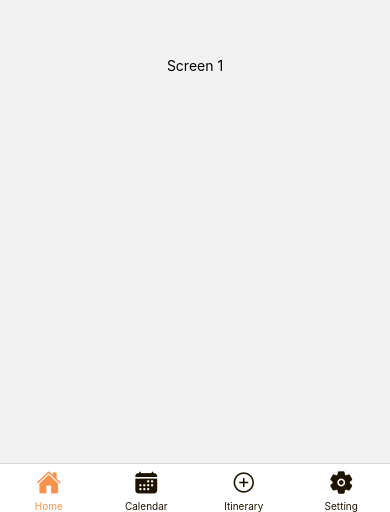
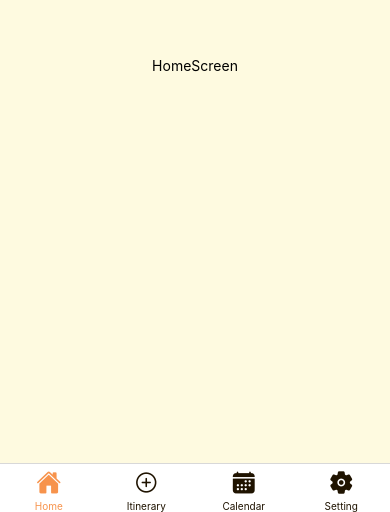
Before and after one commit to lcab/TravelPlanner, a React Native app: screen /Home in a window 390 px wide. Shown: the part 332-844 px from the top of the page. Built offline with nearby package versions, Linux system fonts and the light colour scheme.

Commit message:
4/9/24 1:57 : Lorena

```diff
--- a/App.js
+++ b/App.js
@@ -1,8 +1,8 @@
 import React from 'react';
-import { View, StyleSheet } from 'react-native';
 import { NavigationContainer } from '@react-navigation/native';
 import { createBottomTabNavigator } from '@react-navigation/bottom-tabs';
 import { Ionicons } from '@expo/vector-icons';
+import { colors, tabBarStyles } from './styles';
 
 import HomeScreen from './screens/HomeScreen';
 import CalendarScreen from './screens/CalendarScreen';
@@ -11,14 +11,7 @@ import SettingScreen from './screens/SettingScreen';
 
 const Tab = createBottomTabNavigator();
 
-const colors = {
-  primary: '#f7934c',
-  secondary: '#cc5803',
-  background: '#fefae0',
-  text: '#1f1300'
-};
-
-function App() {
+const App = () => {
   return (
     <NavigationContainer>
       <Tab.Navigator
@@ -41,31 +34,16 @@ function App() {
         tabBarOptions={{
           activeTintColor: colors.primary,
           inactiveTintColor: colors.text,
-          style: styles.tabBar,
+          style: tabBarStyles.tabBar,
         }}
       >
-        <Tab.Screen name="Home">
-          {() => <HomeScreen styles={styles} />}
-        </Tab.Screen>
-        <Tab.Screen name="Calendar">
-          {() => <CalendarScreen styles={styles} />}
-        </Tab.Screen>
-        <Tab.Screen name="Itinerary">
-          {() => <ItineraryScreen styles={styles} />}
-        </Tab.Screen>
-        <Tab.Screen name="Setting">
-          {() => <SettingScreen styles={styles} />}
-        </Tab.Screen>
+        <Tab.Screen name="Home" component={HomeScreen} />
+        <Tab.Screen name="Itinerary" component={ItineraryScreen} />
+        <Tab.Screen name="Calendar" component={CalendarScreen} />
+        <Tab.Screen name="Setting" component={SettingScreen} />
       </Tab.Navigator>
     </NavigationContainer>
   );
 }
 
-const styles = StyleSheet.create({
-  tabBar: {
-    backgroundColor: colors.background,
-    borderTopColor: colors.primary,
-  },
-});
-
 export default App;
--- a/screens/CalendarScreen.js
+++ b/screens/CalendarScreen.js
@@ -2,6 +2,7 @@ import React, { useEffect, useState } from 'react';
 import { StyleSheet, View, Text, Button, Platform } from 'react-native';
 import { CalendarList } from 'react-native-calendars';
 import * as CalendarAPI from 'expo-calendar';
+import { screenStyles } from '../styles';
 
 export default function CalendarScreen() {
   const [calendars, setCalendars] = useState([]);
@@ -25,7 +26,7 @@ export default function CalendarScreen() {
     const calendars = await CalendarAPI.getCalendarsAsync(CalendarAPI.EntityTypes.EVENT);
     const startDate = new Date();
     const endDate = new Date();
-    endDate.setFullYear(endDate.getFullYear() + 1); // Load events for the next year
+    endDate.setFullYear(endDate.getFullYear() + 1);
 
     const allEvents = {};
     for (const calendar of calendars) {
@@ -42,7 +43,7 @@ export default function CalendarScreen() {
   const loadEvents = async (day) => {
     const startDate = new Date(day.dateString);
     const endDate = new Date(day.dateString);
-    endDate.setDate(endDate.getDate() + 1); // Next day
+    endDate.setDate(endDate.getDate() + 1);
 
     try {
       const events = await CalendarAPI.getEventsAsync([CalendarAPI.EntityTypes.EVENT], startDate, endDate);
@@ -55,7 +56,6 @@ export default function CalendarScreen() {
       }
     } catch (error) {
       console.error('Error fetching events:', error);
-      // Handle error appropriately, e.g., show an error message to the user
     }
   };
 
--- a/screens/HomeScreen.js
+++ b/screens/HomeScreen.js
@@ -1,12 +1,13 @@
 import React from 'react';
 import { View, Text } from 'react-native';
+import { screenStyles } from '../styles';
 
-function Home() {
+const HomeScreen = () => {
   return (
-    <View style={{ flex: 1, justifyContent: 'center', alignItems: 'center' }}>
-      <Text>Screen 1</Text>
+    <View style={screenStyles.container}>
+      <Text>HomeScreen</Text>
     </View>
   );
 }
 
-export default Home;
+export default HomeScreen;
--- a/screens/ItineraryScreen.js
+++ b/screens/ItineraryScreen.js
@@ -1,12 +1,13 @@
 import React from 'react';
 import { View, Text } from 'react-native';
+import { screenStyles } from '../styles';
 
-function Itinerary() {
+const ItineraryScreen = () => {
   return (
-    <View style={{ flex: 1, justifyContent: 'center', alignItems: 'center' }}>
-      <Text>Screen 1</Text>
+    <View style={screenStyles.container}>
+      <Text>ItineraryScreen</Text>
     </View>
   );
 }
 
-export default Itinerary;
+export default ItineraryScreen;
--- a/screens/SettingScreen.js
+++ b/screens/SettingScreen.js
@@ -1,5 +1,6 @@
 import React, { useState } from 'react';
 import { View, Text, Switch, TextInput, Button, StyleSheet } from 'react-native';
+import { screenStyles } from '../styles';
 
 export default function SettingsScreen() {
   const [notificationsEnabled, setNotificationsEnabled] = useState(false);
--- /dev/null
+++ b/styles.js
@@ -0,0 +1,24 @@
+
+export const colors = {
+  primary: '#f7934c',
+  secondary: '#cc5803',
+  background: '#fefae0',
+  text: '#1f1300'
+};
+
+export const tabBarStyles = {
+  tabBar: {
+    backgroundColor: colors.background,
+    borderTopColor: colors.primary,
+  },
+};
+
+
+export const screenStyles = {
+  container: {
+    flex: 1,
+    justifyContent: 'center',
+    alignItems: 'center',
+    backgroundColor: colors.background,
+  },
+};
```
